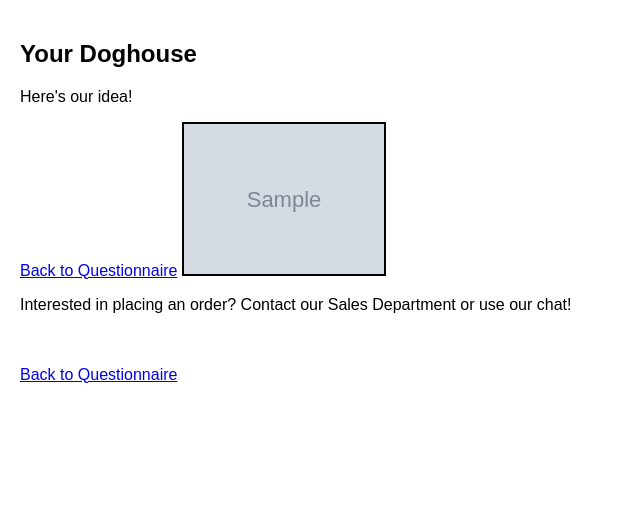
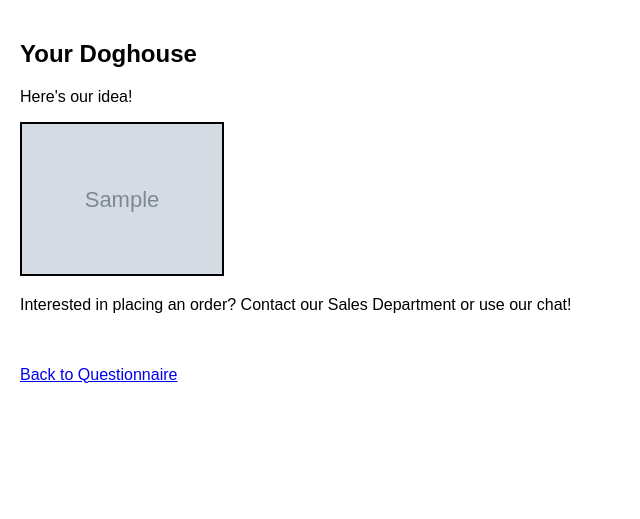
Before and after one commit to JacobEriksson/doghouse-llm-lab, a Flask app: template Section4/Files/templates/result.html in a window 1280 px wide. Shown: the part 162-681 px from the top of the page, without its empty margins (0-640 px from the left). Run offline with Flask 3, Linux system fonts and the light colour scheme; the template is opened without the code that fills it: most values are stand-ins (such as "Sample title", 1, 10 or a date in 2020); grey boxes marked "Sample" are stand-in pictures.

Commit message:
small css changes

```diff
--- a/Section4/Files/templates/confirm.html
+++ b/Section4/Files/templates/confirm.html
@@ -7,7 +7,7 @@
     <p><b><strong>Style:</strong></b> {{ style }}</p>
     <p><b><strong>Size:</strong></b> {{ size }}</p>
     <p><b><strong>Color:</strong></b> {{ color }}</p>
-    <p><b><strong>Location:</strong></b> {{ location }}</p>
+    <!-- <p><b><strong>Location:</strong></b> {{ location }}</p> -->
 
     <form action="{{ url_for('confirm') }}" method="POST">
         <input type="hidden" name="style" value="{{ style }}">
--- a/Section4/Files/templates/result.html
+++ b/Section4/Files/templates/result.html
@@ -5,7 +5,6 @@
 {% block content %}
     <h2>Your Doghouse</h2>
     <p>Here's our idea!</p>
-    <a href="{{ url_for('home') }}">Back to Questionnaire</a>
     <a href="{{ image_url }}" target="_blank">
         <img src="{{ image_url }}" alt="Suggested House Image" class="thumbnail">
     </a>
```
Also changed, not shown: 2 other files.
